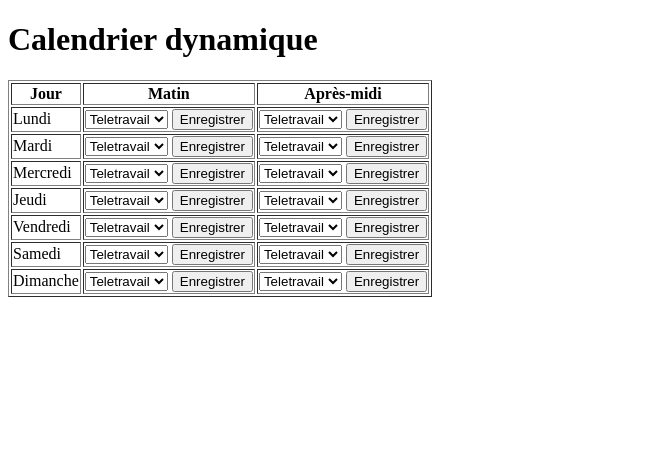
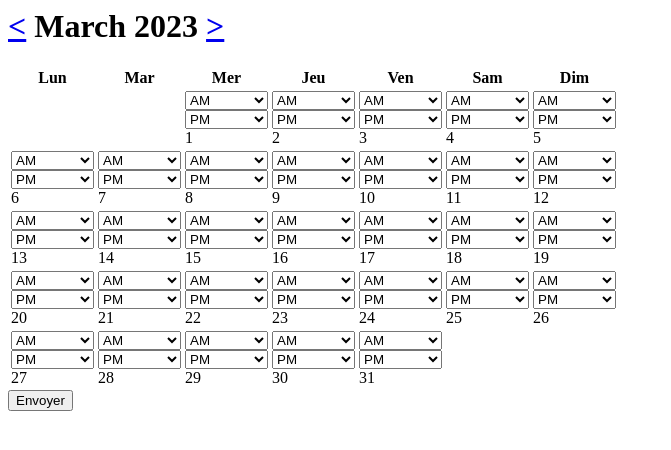
Before and after one commit to LafosseMathilde/Infinity, a PHP site: page /testmathilde.php in a window 1280 px wide. Shown: the top 450 px of the page, without its empty margins (0-671 px from the left). Run offline with PHP 8.4, Linux system fonts and the light colour scheme.

Commit message:
Update testmathilde.php

```diff
--- a/testmathilde.php
+++ b/testmathilde.php
@@ -1,72 +1,87 @@
 <?php
-// Tableau contenant les jours de la semaine
-$jours_semaine = array('Lundi', 'Mardi', 'Mercredi', 'Jeudi', 'Vendredi', 'Samedi', 'Dimanche');
+// Définition du fuseau horaire
+date_default_timezone_set('Europe/Paris');
 
-// Tableau contenant les demi-journées
-$demi_journees = array('Matin', 'Après-midi');
-
-// Tableau multidimensionnel contenant les données du calendrier
-$calendrier = array(
-    array('Lundi', array('', '')),
-    array('Mardi', array('', '')),
-    array('Mercredi', array('', '')),
-    array('Jeudi', array('', '')),
-    array('Vendredi', array('', '')),
-    array('Samedi', array('', '')),
-    array('Dimanche', array('', ''))
-);
-
-// Traitement du formulaire
-if (isset($_POST['enregistrer'])) {
-    // Récupération des données du formulaire
-    $jour = $_POST['jour'];
-    $demi_journee = $_POST['demi_journee'];
-    $donnees = $_POST['donnees'];
-    // Mise à jour du tableau multidimensionnel
-    $calendrier[$jour][1][$demi_journee] = $donnees;
+// Récupération de la date actuelle ou de la date passée en paramètre "date"
+if (isset($_GET['date'])) {
+    $date = new DateTime($_GET['date']);
+} else {
+    $date = new DateTime();
 }
 
+$year = $date->format('Y');
+$month = $date->format('n');
+
+// Nombre de jours dans le mois en cours
+$numDays = cal_days_in_month(CAL_GREGORIAN, $month, $year);
+
+// Jour de la semaine du premier jour du mois
+$firstDay = date('N', strtotime($year . '-' . $month . '-01'));
+
+// Affichage du mois et de l'année avec boutons pour passer au mois précédent et suivant
+echo '<h1>';
+echo '<a href="?date=' . $date->modify('-1 month')->format('Y-m-d') . '">&lt;</a> ';
+echo date('F Y', strtotime($year . '-' . $month . '-01'));
+echo ' <a href="?date=' . $date->modify('+2 months')->format('Y-m-d') . '">&gt;</a>';
+echo '</h1>';
+
+// Réinitialisation de la date
+$date->modify('-1 month');
+
+// Création du tableau HTML
+echo '<table>';
+echo '<tr><th>Lun</th><th>Mar</th><th>Mer</th><th>Jeu</th><th>Ven</th><th>Sam</th><th>Dim</th></tr>';
+
+// Boucle pour chaque semaine
+for ($week = 1; $week <= ceil(($numDays + $firstDay - 1) / 7); $week++) {
+    echo '<tr>';
+
+    // Boucle pour chaque jour de la semaine
+    for ($day = 1; $day <= 7; $day++) {
+        // Calcul du numéro de jour dans le mois
+        $numDay = ($week - 1) * 7 + $day - $firstDay + 1;
+
+        // Si le numéro de jour est compris entre 1 et le nombre de jours dans le mois, on affiche le jour
+        if ($numDay >= 1 && $numDay <= $numDays) {
+            echo '<td>';
+echo '<select name="data[' . $year . '-' . $month . '-' . $numDay . '_matin]">';
+echo '<option value="" disabled selected>AM</option>';
+echo '<option value="Conges">Conges</option>';
+echo '<option value="Maladie">Maladie</option>';
+echo '<option value="Teletravail">Teletravail</option>';
+echo '<option value="Formation">Formation</option>';
+echo '<option value="RTT">RTT</option>';
+echo '<option value="SurSite">Sur Site</option>';
+echo '</select>';
+echo '<br>';
+echo '<select name="data[' . $year . '-' . $month . '-' . $numDay . '_apresmidi]">';
+echo '<option value="" disabled selected>PM</option>';
+echo '<option value="Conges">Conges</option>';
+echo '<option value="Maladie">Maladie</option>';
+echo '<option value="Teletravail">Teletravail</option>';
+echo '<option value="Formation">Formation</option>';
+echo '<option value="RTT">RTT</option>';
+echo '<option value="SurSite">Sur Site</option>';
+echo '</select>';
+echo '<br>';
+echo $numDay;
+echo '</td>';
+} else {
+echo '<td></td>';
+}
+// Si on est arrivé au dernier jour de la semaine, on ferme la ligne du tableau
+if ($day == 7) {
+echo '</tr>';
+}
+// Fin de la boucle pour chaque jour de la semaine
+}
+// Fin de la boucle pour chaque semaine
+}
+
+echo '</table>';
+
+// Ajout d'un bouton de soumission pour envoyer uniquement les cases remplies
+echo '<form method="POST" action="traitement.php">';
+echo '<input type="submit" value="Envoyer">';
+echo '</form>';
 ?>
-
-<!DOCTYPE html>
-<html>
-<head>
-    <meta charset="UTF-8">
-    <title>Calendrier dynamique</title>
-</head>
-<body>
-    <h1>Calendrier dynamique</h1>
-    <form method="post">
-        <table border="1">
-            <tr>
-                <th>Jour</th>
-                <th>Matin</th>
-                <th>Après-midi</th>
-            </tr>
-            <?php foreach ($calendrier as $index => $ligne): ?>
-                <tr>
-                    <td><?php echo $ligne[0]; ?></td>
-                    <?php foreach ($demi_journees as $demi_journee): ?>
-                        <td>
-                            <select name="donnees">
-                                <option value="Teletravail">Teletravail</option>
-                                <option value="Conges">Conges</option>
-                                <option value="Maladie">Maladie</option>
-                                <option value="Formation">Formation</option>
-                                <option value="RTT">RTT</option>
-                                <option value="SurSite">Sur Site</option>
-                            </select>
-                            <input type="hidden" name="jour" value="<?php echo $index; ?>">
-                            <input type="hidden" name="demi_journee" value="<?php echo $demi_journee; ?>">
-                            <input type="submit" name="enregistrer" value="Enregistrer">
-                            <?php if(isset($calendrier[$index][1][$demi_journee])): ?>
-                                <?php echo $calendrier[$index][1][$demi_journee]; ?>
-                            <?php endif; ?>
-                        </td>
-                    <?php endforeach; ?>
-                </tr>
-            <?php endforeach; ?>
-        </table>
-    </form>
-</body>
-</html>
```
